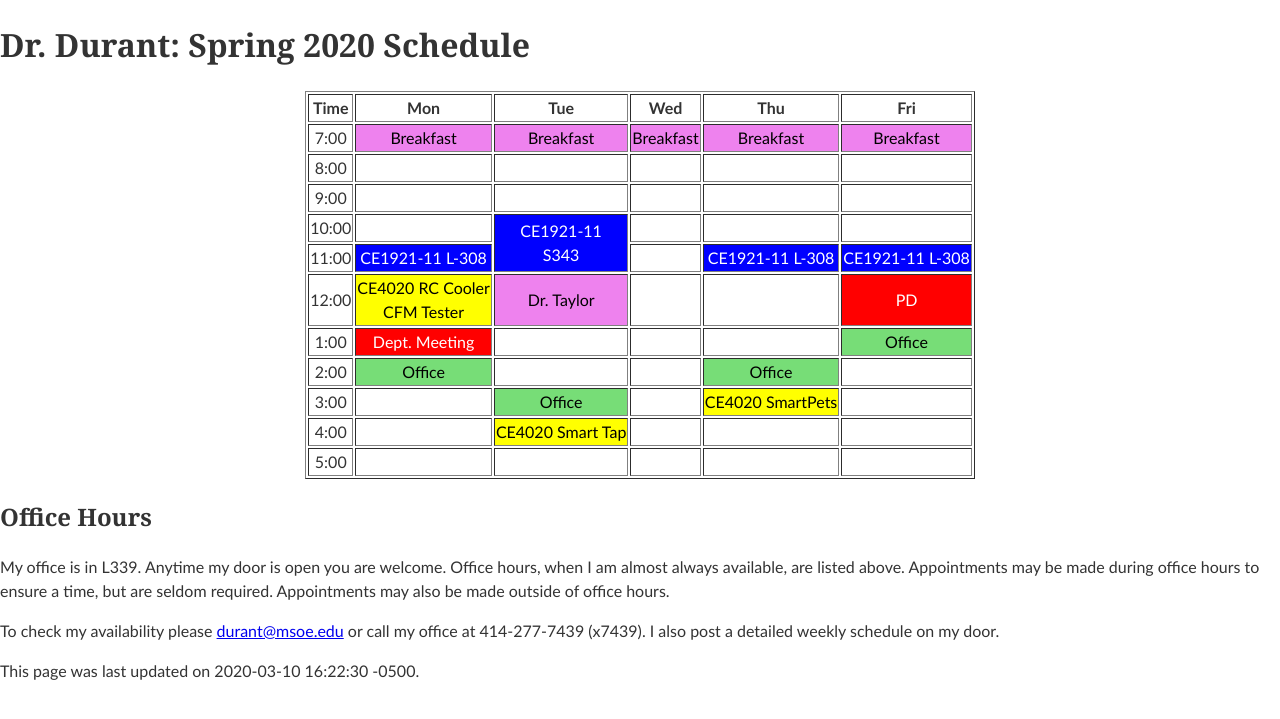
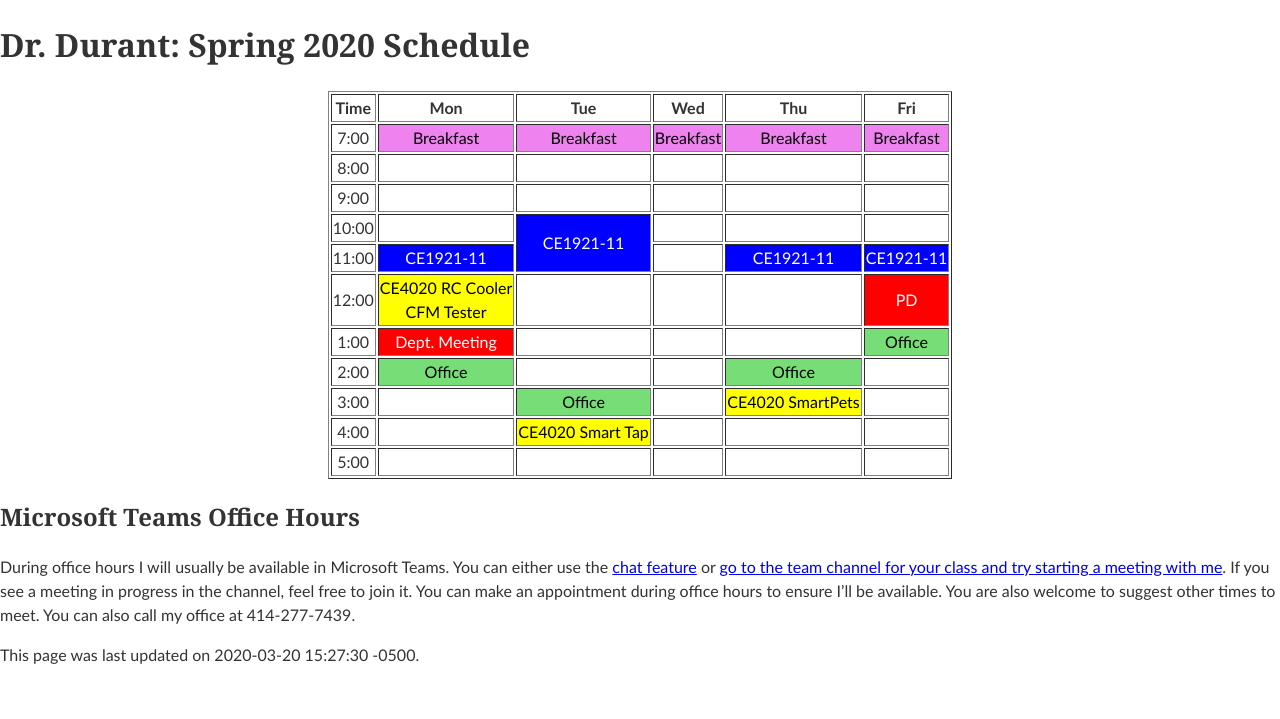
Before and after one commit to edurant/edurant.github.io, a Jekyll site: the page built from sched/s20.md, in a window 1280 px wide. Shown: the top 719 px of the page. Built offline with Jekyll 4.4.1, drawn with Linux system fonts in a browser that asks for light colours.

Commit message:
s20: update for online only instruction; rm rooms; explain online office hours

```diff
--- a/sched/s20.md
+++ b/sched/s20.md
@@ -1,6 +1,6 @@
 ---
 title: "Dr. Durant: Spring 2020 Schedule"
-date: 2020-03-10 16:22:30 -0500
+date: 2020-03-20 15:27:30 -0500
 ---
 
 <style type="text/css">
@@ -14,30 +14,25 @@ td.lunch	{	background-color: violet;	color: black;	}
 
 <div align="center">
 <table border>
-<tr><th>Time</th>	<th>Mon</th>						<th>Tue</th>						<th>Wed</th>				<th>Thu</th>					<th>Fri</th>					</tr>
-<tr><td>7:00</td>	<td class="lunch">Breakfast</td>			<td class="lunch">Breakfast</td>			<td class="lunch">Breakfast</td>	<td class="lunch">Breakfast</td>		<td class="lunch">Breakfast</td>		</tr>
-<tr><td>8:00</td>	<td>&nbsp;</td>						<td>&nbsp;</td>						<td>&nbsp;</td>				<td>&nbsp;</td>					<td>&nbsp;</td>					</tr>
-<tr><td>9:00</td>	<td>&nbsp;</td>						<td>&nbsp;</td>						<td>&nbsp;</td>				<td>&nbsp;</td>					<td>&nbsp;</td>					</tr>
-<tr><td>10:00</td>	<td>&nbsp;</td>						<td class="ce1921" rowspan="2">CE1921-11<br/>S343</td>	<td>&nbsp;</td>				<td>&nbsp;</td>					<td>&nbsp;</td>					</tr>
-<tr><td>11:00</td>	<td class="ce1921">CE1921-11&nbsp;L-308</td>									<td>&nbsp;</td>				<td class="ce1921">CE1921-11&nbsp;L-308</td>	<td class="ce1921">CE1921-11&nbsp;L-308</td>	</tr>
-<tr><td>12:00</td>	<td class="ce4020">CE4020 RC Cooler<br/>CFM Tester</td>	<td class="lunch">Dr. Taylor</td>			<td>&nbsp;</td>				<td>&nbsp;</td>					<td class="am">PD</td>				</tr>
-<tr><td>1:00</td>	<td class="am">Dept. Meeting</td>			<td>&nbsp;</td>				<td>&nbsp;</td>				<td>&nbsp;</td>					<td class="oh">Office</td>			</tr>
-<tr><td>2:00</td>	<td class="oh">Office</td>				<td>&nbsp;</td>						<td>&nbsp;</td>				<td class="oh">Office</td>			<td>&nbsp;</td>					</tr>
-<tr><td>3:00</td>	<td>&nbsp;</td>						<td class="oh">Office</td>						<td>&nbsp;</td>				<td class="ce4020">CE4020 SmartPets</td>	<td>&nbsp;</td>					</tr>
-<tr><td>4:00</td>	<td>&nbsp;</td>						<td class="ce4020">CE4020 Smart Tap</td>						<td>&nbsp;</td>				<td>&nbsp;</td>					<td>&nbsp;</td>					</tr>
-<tr><td>5:00</td>	<td>&nbsp;</td>						<td>&nbsp;</td>						<td>&nbsp;</td>				<td>&nbsp;</td>					<td>&nbsp;</td>					</tr>
+<tr><th>Time</th>	<th>Mon</th>						<th>Tue</th>					<th>Wed</th>				<th>Thu</th>					<th>Fri</th>				</tr>
+<tr><td>7:00</td>	<td class="lunch">Breakfast</td>			<td class="lunch">Breakfast</td>		<td class="lunch">Breakfast</td>	<td class="lunch">Breakfast</td>		<td class="lunch">Breakfast</td>	</tr>
+<tr><td>8:00</td>	<td>&nbsp;</td>						<td>&nbsp;</td>					<td>&nbsp;</td>				<td>&nbsp;</td>					<td>&nbsp;</td>				</tr>
+<tr><td>9:00</td>	<td>&nbsp;</td>						<td>&nbsp;</td>					<td>&nbsp;</td>				<td>&nbsp;</td>					<td>&nbsp;</td>				</tr>
+<tr><td>10:00</td>	<td>&nbsp;</td>						<td class="ce1921" rowspan="2">CE1921-11</td>	<td>&nbsp;</td>				<td>&nbsp;</td>					<td>&nbsp;</td>				</tr>
+<tr><td>11:00</td>	<td class="ce1921">CE1921-11</td>									<td>&nbsp;</td>				<td class="ce1921">CE1921-11</td>		<td class="ce1921">CE1921-11</td>	</tr>
+<tr><td>12:00</td>	<td class="ce4020">CE4020 RC Cooler<br/>CFM Tester</td>	<td>&nbsp;</td>					<td>&nbsp;</td>				<td>&nbsp;</td>					<td class="am">PD</td>			</tr>
+<tr><td>1:00</td>	<td class="am">Dept. Meeting</td>			<td>&nbsp;</td>					<td>&nbsp;</td>				<td>&nbsp;</td>					<td class="oh">Office</td>		</tr>
+<tr><td>2:00</td>	<td class="oh">Office</td>				<td>&nbsp;</td>					<td>&nbsp;</td>				<td class="oh">Office</td>			<td>&nbsp;</td>				</tr>
+<tr><td>3:00</td>	<td>&nbsp;</td>						<td class="oh">Office</td>			<td>&nbsp;</td>				<td class="ce4020">CE4020 SmartPets</td>	<td>&nbsp;</td>				</tr>
+<tr><td>4:00</td>	<td>&nbsp;</td>						<td class="ce4020">CE4020 Smart Tap</td>	<td>&nbsp;</td>				<td>&nbsp;</td>					<td>&nbsp;</td>				</tr>
+<tr><td>5:00</td>	<td>&nbsp;</td>						<td>&nbsp;</td>					<td>&nbsp;</td>				<td>&nbsp;</td>					<td>&nbsp;</td>				</tr>
 </table>
 </div>
 
-## Office Hours
+## Microsoft Teams Office Hours
 
-My office is in L339.
-Anytime my door is open you are welcome.
-Office hours, when I am almost always available, are listed above.
-Appointments may be made during	office hours to	ensure a time, but are seldom required.
-Appointments may also be made outside of office hours.
-
-To check my availability please <mailto:durant@msoe.edu> or call my office at 414-277-7439 (x7439).
-I also post a detailed weekly schedule on my door.
+During office hours I will usually be available in Microsoft Teams.
+You can either use the <a href="https://support.office.com/en-us/article/start-a-chat-in-teams-0c71b32b-c050-4930-a887-5afbe742b3d8">chat feature</a>
+or <a href="https://ucstatus.com/2019/09/18/meet-now-in-microsoft-teams/">go to the team channel for your class and try starting a meeting with me</a>. If you see a meeting in progress in the channel, feel free to join it. You can make an appointment during office hours to ensure I'll be available. You are also welcome to suggest other times to meet. You can also call my office at 414-277-7439.
 
 This page was last updated on {{page.date}}.
```
